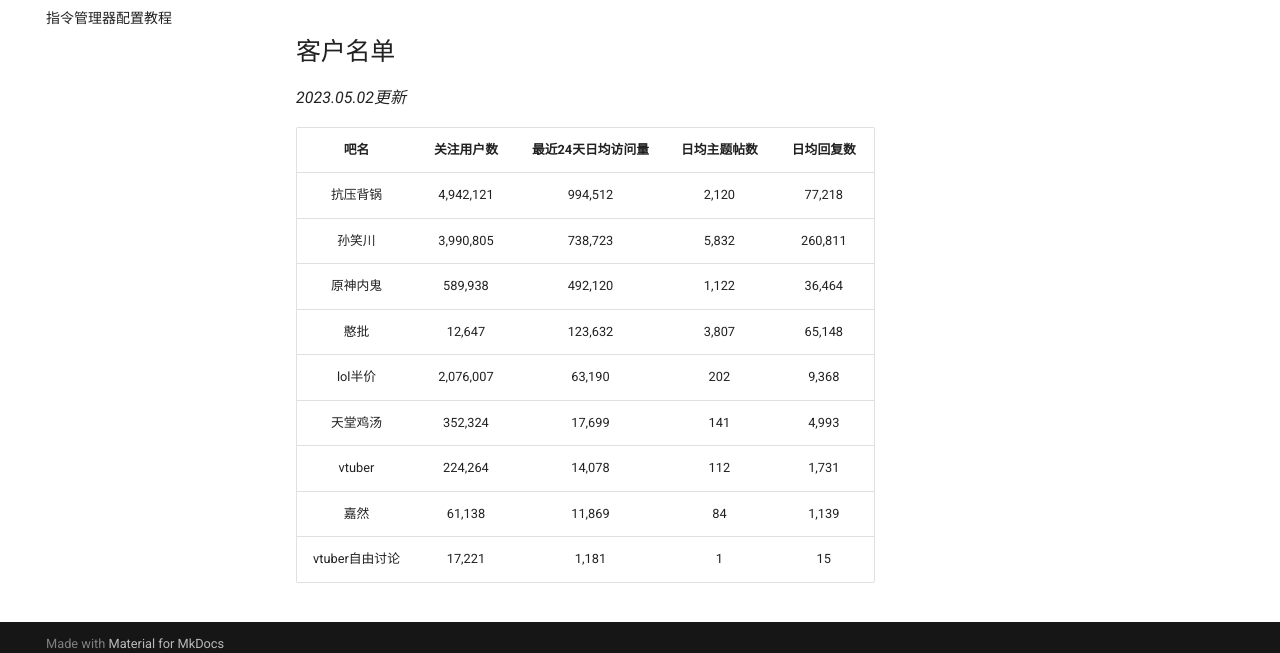
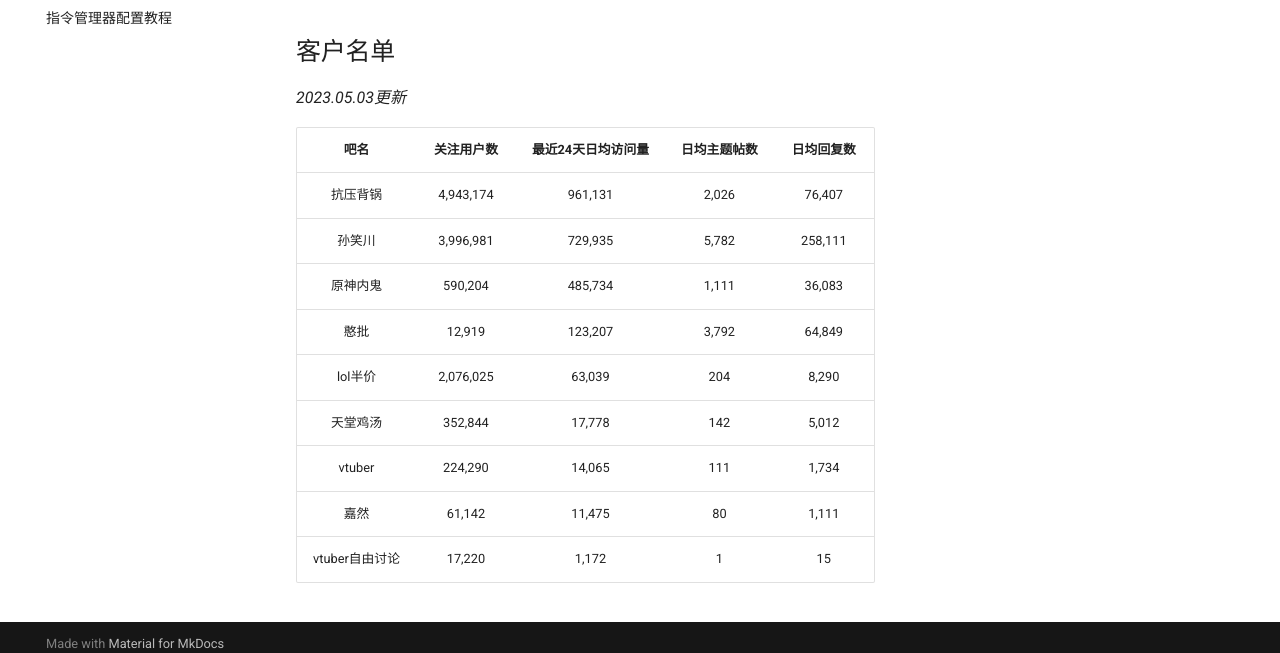
Before and after one commit to lumina37/aiotieba-reviewer, an MkDocs documentation site: the page built from docs/index.md, in a window 1280 px wide and 900 px high, scrolled down 617 px. Shown: the part 233-886 px from the top of the window. Built offline with MkDocs 1.6.1 and Material for MkDocs 9.7.7, drawn with Linux system fonts in a browser that asks for light colours; comment, search, counter and statistics services are not loaded.

```diff
--- a/docs/index.md
+++ b/docs/index.md
@@ -25,16 +25,16 @@ pip install .
 
 ## 客户名单
 
-*2023.05.02更新*
+*2023.05.03更新*
 
 |      吧名      | 关注用户数 | 最近24天日均访问量 | 日均主题帖数 | 日均回复数 |
 | :------------: | :--------: | :----------------: | :----------: | :--------: |
-|    抗压背锅    | 4,942,121  |      994,512       |    2,120     |   77,218   |
-|     孙笑川     | 3,990,805  |      738,723       |    5,832     |  260,811   |
-|    原神内鬼    |  589,938   |      492,120       |    1,122     |   36,464   |
-|      憨批      |   12,647   |      123,632       |    3,807     |   65,148   |
-|    lol半价     | 2,076,007  |       63,190       |     202      |   9,368    |
-|    天堂鸡汤    |  352,324   |       17,699       |     141      |   4,993    |
-|     vtuber     |  224,264   |       14,078       |     112      |   1,731    |
-|      嘉然      |   61,138   |       11,869       |      84      |   1,139    |
-| vtuber自由讨论 |   17,221   |       1,181        |      1       |     15     |
+|    抗压背锅    | 4,943,174  |      961,131       |    2,026     |   76,407   |
+|     孙笑川     | 3,996,981  |      729,935       |    5,782     |  258,111   |
+|    原神内鬼    |  590,204   |      485,734       |    1,111     |   36,083   |
+|      憨批      |   12,919   |      123,207       |    3,792     |   64,849   |
+|    lol半价     | 2,076,025  |       63,039       |     204      |   8,290    |
+|    天堂鸡汤    |  352,844   |       17,778       |     142      |   5,012    |
+|     vtuber     |  224,290   |       14,065       |     111      |   1,734    |
+|      嘉然      |   61,142   |       11,475       |      80      |   1,111    |
+| vtuber自由讨论 |   17,220   |       1,172        |      1       |     15     |
```
Also changed, not shown: README.md (+10 -10 lines), 1 other file.
